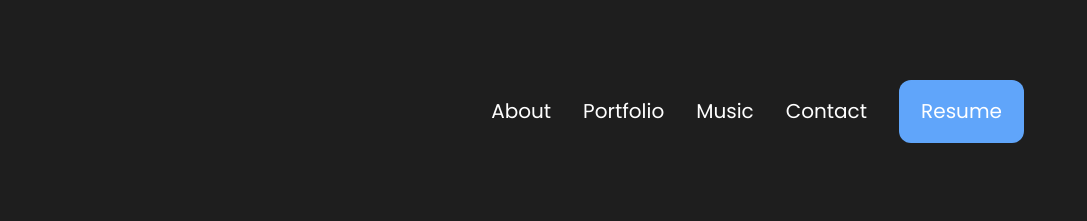
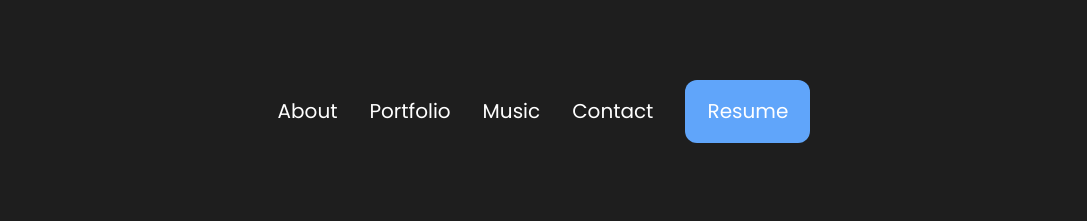
Before and after one commit to michaelhyi/personal-website, a Next.js app in the folder web/: page / in a window 1280 px wide. Shown: the top 221 px of the page, without its empty margins (96-1183 px from the left). Built offline with nearby package versions, Linux system fonts and the light colour scheme; grey boxes are pictures that could not be loaded.

Commit message:
footer bugs fixed

```diff
--- a/web/components/Navbar.tsx
+++ b/web/components/Navbar.tsx
@@ -5,8 +5,8 @@ import NavbarLink from "./NavbarLink";
 const Navbar = () => {
   return (
     <Fade up delay={200} distance="25px">
-      <div className="flex p-8 w-full sticky top-0 z-50 items-center bg-[#1E1E1E]">
-        <div className="flex ml-auto items-center sm:space-x-4 md:space-x-8 space-x-12 ">
+      <div className="flex p-8 w-full sticky top-0 z-50 items-center bg-[#1E1E1E] sm:justify-center md:justify-start">
+        <div className="flex sm:m-auto md:ml-auto items-center sm:space-x-4 md:space-x-8 space-x-12 ">
           <NavbarLink text="About" />
           <NavbarLink text="Portfolio" />
           <NavbarLink text="Music" />
--- a/web/pages/index.tsx
+++ b/web/pages/index.tsx
@@ -13,9 +13,9 @@ import Music from "../components/Music";
 const Home: NextPage = () => {
   return (
     <div className="min-h-screen sm:bg-[#1E1E1E] font-main text-white w-full">
-      <div className="flex justify-center pt-12">
+      <div className="flex flex-col items-center pt-12">
+        <Navbar />
         <div className="sm:w-[282px] md:w-[563px] lg:w-[683px] xl:w-[1024px]">
-          <Navbar />
           <Fade up delay={500} distance="25px">
             <Head />
             <About />
```
